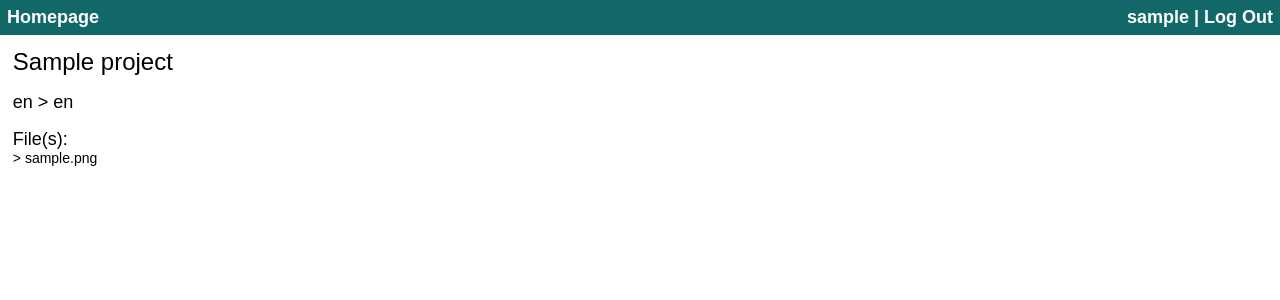
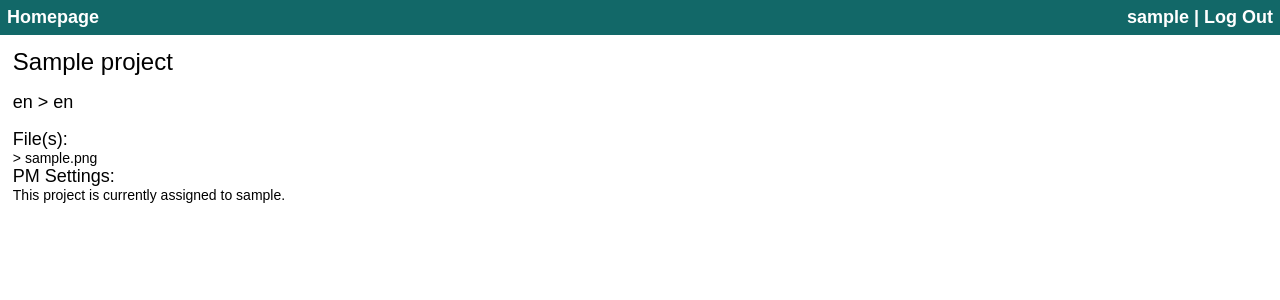
Before and after one commit to toramanPRO/toraman_webapp, a Django app: page /cat/project/1/1 in a window 1280 px wide. Shown: the top 300 px of the page. Run offline with Django 3.2, Linux system fonts and the light colour scheme; a user stored in the database is signed in; tables that the repository leaves empty hold one stand-in row (values such as "Sample post").

Commit message:
users with cat.change_project permission may now assign their projects to translators

```diff
--- a/cat/forms.py
+++ b/cat/forms.py
@@ -1,5 +1,8 @@
 from django import forms
 from .models import Project, TranslationMemory
+
+class AssignProjectToTranslatorForm(forms.Form):
+    translator = forms.CharField(label='Translator\'s Username', required=True)
 
 
 class ProjectForm(forms.ModelForm):
--- a/cat/models.py
+++ b/cat/models.py
@@ -32,7 +32,8 @@ class Project(models.Model):
     source_files = models.CharField(max_length=500, blank=True, null=True)
     created_at = models.DateTimeField(auto_now_add=True)
     translation_memory = models.ForeignKey(TranslationMemory, blank=True, null=True, on_delete=models.SET_NULL)
-    user = models.ForeignKey(User, on_delete=models.CASCADE)
+    user = models.ForeignKey(User, on_delete=models.CASCADE, related_name='user_who_posted_the_project')
+    translator = models.ForeignKey(User, blank=True, null=True, on_delete=models.SET_NULL, related_name='user_who_was_assigned_the_project')
 
     def get_absolute_url(self):
         return reverse('project', args=[str(self.user.id), str(self.id)])
--- a/cat/templates/project.html
+++ b/cat/templates/project.html
@@ -23,5 +23,26 @@
             {% endfor %}
             </ul>
         </div>
+        {% if user_is_pm %}
+        <div>
+            <h4>PM Settings:</h4>
+            {% if user_project.translator %}
+            <p>This project is currently assigned to {{ user_project.translator.username }}.</p>
+            {% else %}
+            <p>This project hasn't been assigned to a translator yet. Use the form below to do so.</p>
+            <form method="POST">
+                {% csrf_token %}
+                <div>
+                    {% if error %}
+                    <p>{{ error }}</p>
+                    {% endif %}
+                    <p>{{ form.translator.label }}: {{ form.translator }}</p>
+                    <br>
+                    <button type="submit">Assign</button>
+                </div>
+            </form>
+            {% endif %}
+        </div>
+        {% endif %}
     </main>
 {% endblock %}
--- a/cat/views.py
+++ b/cat/views.py
@@ -1,5 +1,6 @@
 from django.shortcuts import render, reverse, redirect
 from django.contrib.auth.decorators import login_required, permission_required
+from django.contrib.auth.models import User
 from django.http import FileResponse, HttpResponse
 
 import copy
@@ -13,7 +14,7 @@ from lxml import etree
 from toraman import BilingualFile, nsmap, SourceFile
 from toraman import TranslationMemory as TM
 
-from .forms import ProjectForm, TranslationMemoryForm
+from .forms import AssignProjectToTranslatorForm, ProjectForm, TranslationMemoryForm
 from .models import Project, TranslationMemory
 # Create your views here.
 
@@ -66,9 +67,19 @@ def segment_to_html(source_or_target_segment):
 
 @login_required()
 def bilingual_file(request, user_id, project_id, source_file):
-    assert user_id == request.user.id
-    user_project = Project.objects.get(id=project_id)
-    assert user_project.user == request.user
+    try:
+        user_project = Project.objects.get(id=project_id)
+    except Project.DoesNotExist:
+        response = HttpResponse('Project does not exist.')
+        response.status_code = 404
+
+        return response
+
+    if not user_project.user == request.user and not user_project.translator == request.user:
+        response = HttpResponse('You aren\'t authorised to work on this project.')
+        response.status_code = 403
+
+        return response
 
     bf = BilingualFile(os.path.join(user_project.get_source_dir(), (source_file + '.xml')))
 
@@ -230,20 +241,48 @@ def new_translation_memory(request):
 
 @login_required()
 def project(request, user_id, project_id):
-    assert user_id == request.user.id
-    user_project = Project.objects.get(id=project_id)
-    assert user_project.user == request.user
+    try:
+        user_project = Project.objects.get(id=project_id)
+    except Project.DoesNotExist:
+        response = HttpResponse('Project does not exist.')
+        response.status_code = 404
+
+        return response
+
+    if not user_project.user == request.user and not user_project.translator == request.user:
+        response = HttpResponse('You aren\'t authorised to view this project.')
+        response.status_code = 403
+
+        return response
 
     context = {
+        'user_is_pm': request.user.has_perm('cat.change_project'),
         'user_project': Project.objects.get(id=project_id),
         'source_files': user_project.source_files.split(';'),
     }
+    if context['user_is_pm']:
+        context['form'] = AssignProjectToTranslatorForm(request.POST or None)
+
+    if request.method == 'POST':
+        if not context['user_is_pm'] and not user_project.user == request.user:
+            response = HttpResponse('You aren\'t authorised to modify this project.')
+            response.status_code = 403
+
+            return response
+
+        if context['form'].is_valid():
+            try:
+                translator = User.objects.get(username=context['form'].cleaned_data['translator'])
+                user_project.translator = translator
+                user_project.save()
+            except User.DoesNotExist:
+                context['error'] = 'User does not exist.'
 
     return render(request, 'project.html', context)
 
 
 @login_required()
-def translation_memory(request, user_id, tm_id):
+def translation_memory(request, user_id, tm_id): # TODO: Allow assigned translators to look segments ups.
     assert user_id == request.user.id
     user_tm = TranslationMemory.objects.get(id=tm_id)
     assert user_tm.user == request.user
```
Also changed, not shown: www/views.py (+4 -3 lines).
